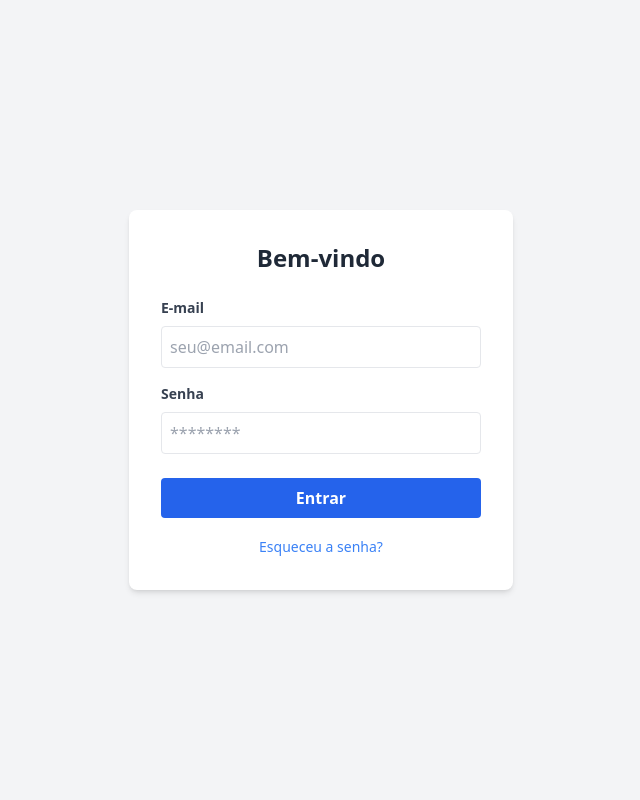
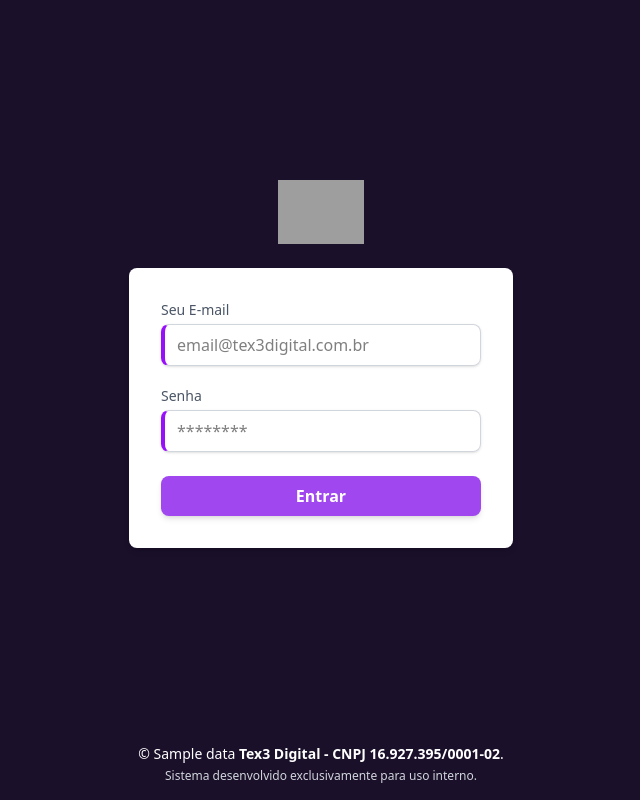
Before and after one commit to arthuurgab/carteiras_pesquisar, a Django app: template contas/templates/login.html in a window 1280 px wide. Shown: the whole page, without its empty margins (319-959 px from the left). Run offline with Django 5.2, Linux system fonts and the light colour scheme; the template is opened without the code that fills it: most values are stand-ins (such as "Sample title", 1, 10 or a date in 2020); some libraries are stand-ins or nearby versions; grey boxes are pictures that could not be loaded.

Commit message:
style: melhoria nas telas de login, solicita token, valida token

```diff
--- a/contas/templates/login.html
+++ b/contas/templates/login.html
@@ -1,42 +1,100 @@
-<!DOCTYPE html>
-<html lang="pt-br">
+{% load static %}
+<!doctype html>
+<html>
     <head>
-    <title>Login Seguro</title>
-    <script src="https://cdn.tailwindcss.com"></script>
+        <meta charset="UTF-8" />
+        <meta name="viewport" content="width=device-width, initial-scale=1.0" />
+        <script src="https://cdn.jsdelivr.net/npm/@tailwindcss/browser@4"></script>
+        <script src="https://cdn.jsdelivr.net/npm/sweetalert2@11"></script>
+        <title>Buscador</title>
     </head>
-<body class="bg-gray-100 h-screen flex items-center justify-center">
+    <body class="min-h-screen flex flex-col" style="background-color: #1a102a;">
+        <div class="flex flex-col items-center justify-center flex-grow py-10">
 
+            <img
+                src="{% static 'logo/Logo Tex 3 Branca.png' %}"
+                alt="Logo Vivo & Tex3"
+                class="h-16 w-auto mb-6"
+            >
             <div class="bg-white p-8 rounded-lg shadow-md w-96">
-        <h2 class="text-2xl font-bold mb-6 text-center text-gray-800">Bem-vindo</h2>
-
                 <form method="post">
                     {% csrf_token %}
 
                     {% if form.errors %}
-                <div class="bg-red-100 border border-red-400 text-red-700 px-4 py-3 rounded mb-4">
-                    <p class="text-sm">Usuário ou senha incorretos.</p>
-                </div>
+                        <script>
+                            document.addEventListener('DOMContentLoaded', function() {
+                                Swal.fire({
+                                    position: "top",
+                                    icon: "error",
+                                    title: "Usuário ou senha incorreta",
+                                    toast: true,
+                                    background: "#ff4d4d",
+                                    color: "#fff",
+                                    showConfirmButton: false,
+                                    timer: 2500,
+                                    timerProgressBar: true,
+                                    width: "260px",
+                                    customClass: { popup: "swal2-slim" }
+                                });
+                            });
+                        </script>
                     {% endif %}
 
-            <div class="mb-4">
-                <label class="block text-gray-700 text-sm font-bold mb-2" for="id_username">E-mail</label>
-                <input type="text" name="username" class="w-full p-2 border rounded" placeholder="seu@email.com" required>
+                    <div class="mb-5">
+                        <label class="block text-gray-600 text-sm font-medium mb-1">
+                            Seu E-mail
+                        </label>
+
+                        <input
+                            type="text"
+                            name="username"
+                            class="w-full px-3 py-2 border border-gray-300 rounded-lg shadow-sm
+                                border-l-4 border-l-purple-600
+                                focus:outline-none focus:ring-2 focus:ring-purple-500 focus:border-purple-500
+                                transition"
+                            placeholder="email@tex3digital.com.br"
+                            required
+                        >
                     </div>
 
                     <div class="mb-6">
-                <label class="block text-gray-700 text-sm font-bold mb-2">Senha</label>
-                <input type="password" name="password" class="w-full p-2 border rounded" placeholder="********" required>
+                        <label class="block text-gray-600 text-sm font-medium mb-1">
+                            Senha
+                        </label>
+
+                        <input
+                            type="password"
+                            name="password"
+                            class="w-full px-3 py-2 border border-gray-300 rounded-lg shadow-sm
+                                border-l-4 border-l-purple-600
+                                focus:outline-none focus:ring-2 focus:ring-purple-500 focus:border-purple-500
+                                transition"
+                            placeholder="********"
+                            required
+                        >
                     </div>
 
-            <button type="submit" class="w-full bg-blue-600 text-white font-bold py-2 px-4 rounded hover:bg-blue-700 transition">
+                    <button
+                        type="submit"
+                        class="w-full text-white font-semibold py-2 rounded-lg
+                            active:scale-[0.98] transition-all shadow-md"
+                        style="background-color: #a047f0;"
+                    >
                         Entrar
                     </button>
                 </form>
-
-        <div class="mt-4 text-center">
-            <a href="#" class="text-sm text-blue-500 hover:underline">Esqueceu a senha?</a>
-        </div>
             </div>
 
+        </div>
+
+        <footer class="w-full py-4 text-center mt-auto">
+            <p class="text-white text-sm font-medium">
+                © {{ data }} <span class="font-semibold">Tex3 Digital - CNPJ 16.927.395/0001-02</span>.
+            </p>
+
+            <p class="text-xs text-gray-300 mt-1">
+                Sistema desenvolvido exclusivamente para uso interno.
+            </p>
+        </footer>
     </body>
 </html>
```
Also changed, not shown: contas/templates/base.html (added, +22 -0 lines), contas/templates/token/solicitar_token.html (+38 -13 lines), contas/templates/token/validar_token.html (+24 -9 lines). Lines whose indentation alone changed are shown as unchanged.
